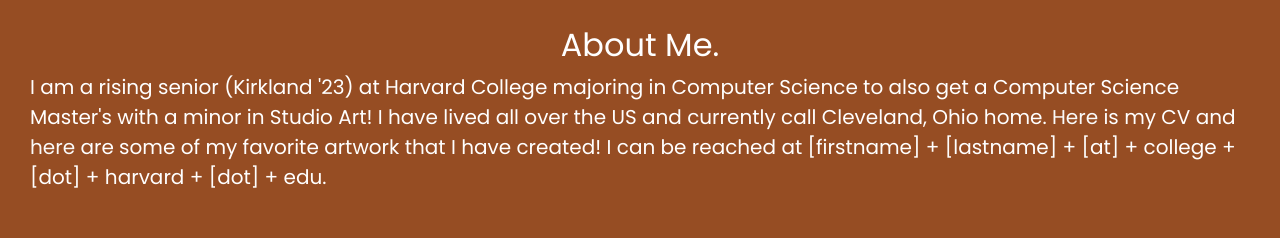
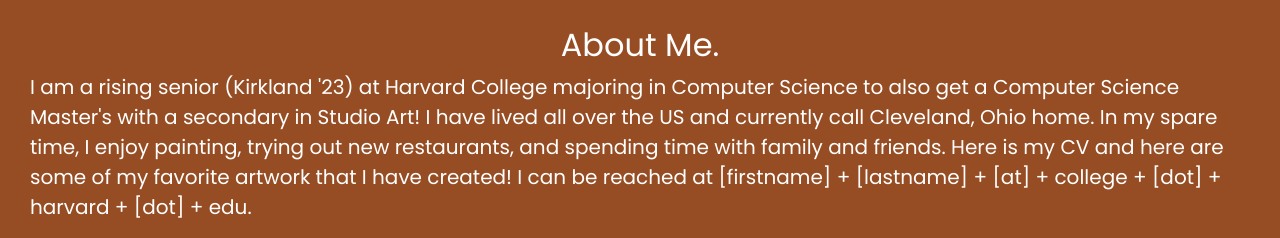
Before and after one commit to sanjanasingh18/sanjanasingh18.github.io, a plain HTML site: page index.html in a window 1280 px wide. Shown: the part 728-966 px from the top of the page. Before the commit the page ends 936 px from the top, so only its background shows below. Drawn offline with nearby package versions, Linux system fonts and the light colour scheme.

Commit message:
update cv

```diff
--- a/index.html
+++ b/index.html
@@ -26,9 +26,9 @@
         <br></br>
         <h2> About Me.</h2>
         <p>I am a rising senior (Kirkland '23) at Harvard College
-            majoring in Computer Science to also get a Computer Science Master's with a minor in Studio Art!
+            majoring in Computer Science to also get a Computer Science Master's with a secondary in Studio Art!
             I have lived all over the US and currently call Cleveland,
-            Ohio home. <a href = "cv.pdf"> Here </a>  is my CV and <a href = "https://www.afvsstudio.com/afvs-16r/sanjanasingh">here</a> are some of my favorite artwork
+            Ohio home. In my spare time, I enjoy painting, trying out new restaurants, and spending time with family and friends. <a href = "cv.pdf"> Here </a>  is my CV and <a href = "https://www.afvsstudio.com/afvs-16r/sanjanasingh">here</a> are some of my favorite artwork
             that I have created! I can be reached at [firstname] + [lastname] + [at] + college + [dot] + harvard + [dot] + edu. </p>
     </body>
 
```
Also changed, not shown: 1 other file.
